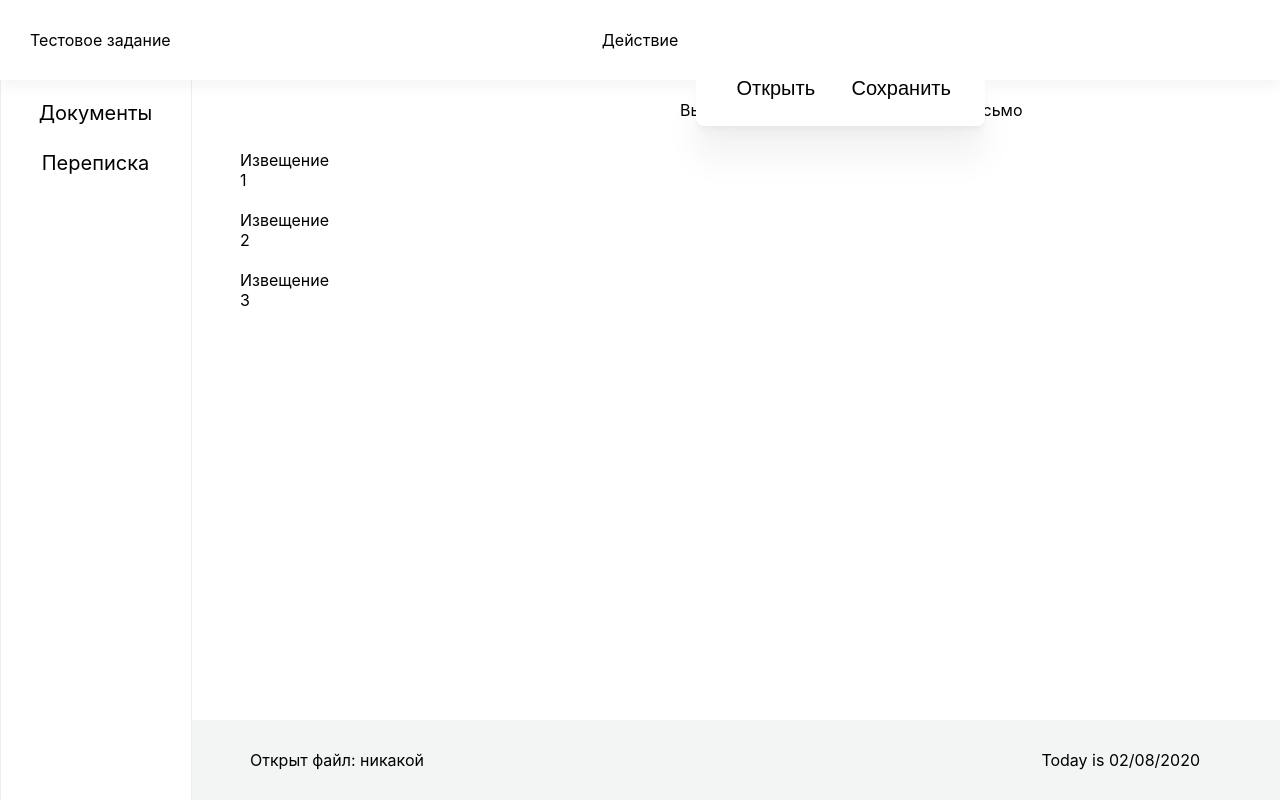
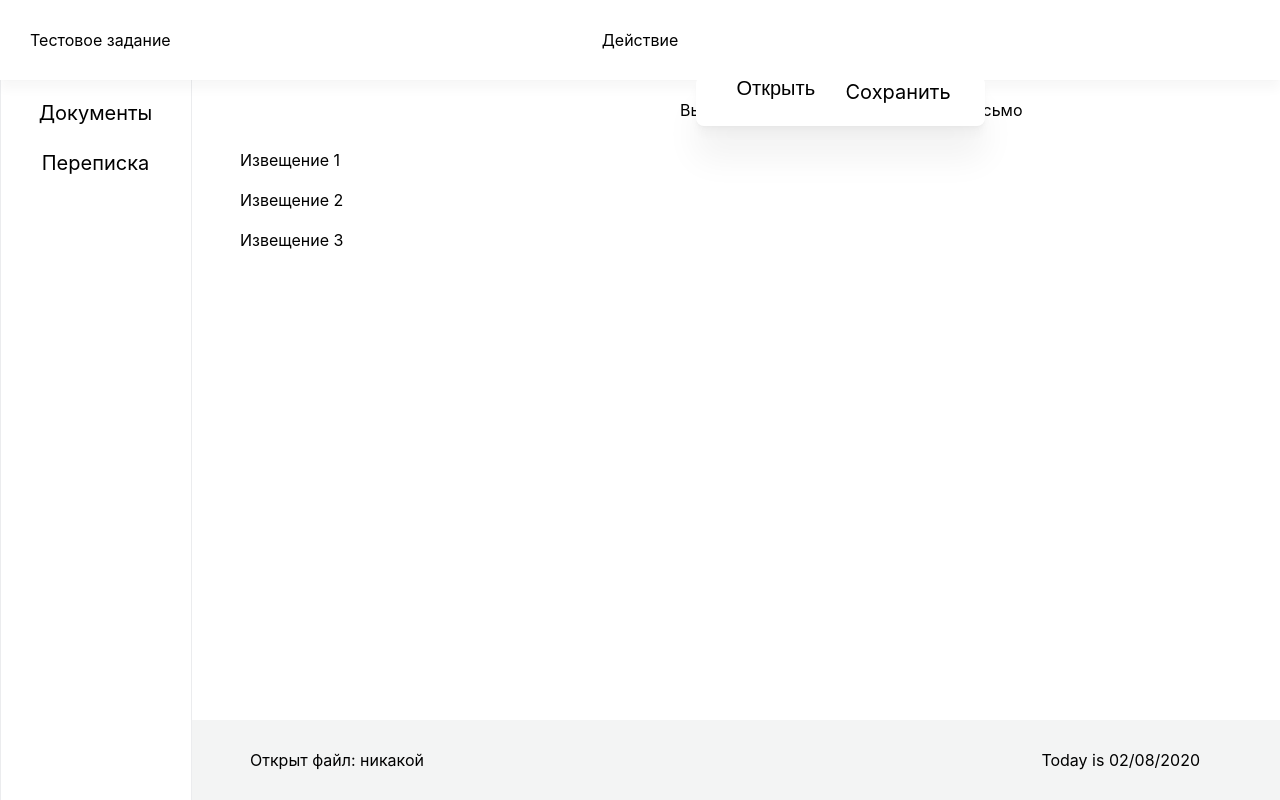
Before and after one commit to navacar/Documents, a React (Create React App) app: page /FNS in a window 1280 px wide. Both pictures are taken after a click on the element "Действие". Shown: the top 800 px of the page. Built offline with nearby package versions, Linux system fonts and the light colour scheme.

Commit message:
Open and Download

```diff
--- a/src/Components/FileContent/FileContent.css
+++ b/src/Components/FileContent/FileContent.css
@@ -15,6 +15,8 @@
 
 .docText{
     position: absolute;
-
-    top: 150px;
+    width: 1200px;
+    height: auto;
+    top: 20px;
+    left: -250px;
 }
--- a/src/Components/FileContent/FileContent.jsx
+++ b/src/Components/FileContent/FileContent.jsx
@@ -11,8 +11,7 @@ const FileContent = (props) => {
             <div className="placeHolder">
                 {placeHolder}
             </div>
-            <article className="docText">
-                {props.documentText}
+            <article id="documentTXT" className="docText">
             </article>
         </div>
     )
--- a/src/Components/Header/ActionBox/ActionBox.css
+++ b/src/Components/Header/ActionBox/ActionBox.css
@@ -31,10 +31,13 @@
 .Save{
     position: absolute;
     left: 150px;
+    top: 4px;
     cursor: pointer;
     font-size: 20px;
     border: none;
     background-color: #FFFFFF;
+    color: black;
+    text-decoration: none;
 }
 
 .actionBox :hover{
--- a/src/Components/Header/ActionBox/ActionBox.jsx
+++ b/src/Components/Header/ActionBox/ActionBox.jsx
@@ -4,6 +4,7 @@ import { loadTxtActionCreator } from '../../../State/State';
 
 const ActionBox = (props) => {
 
+    let href = "/documents/" + props.fileName
 
     let onClickOpen = () => {
         let root = document.querySelector(':root');
@@ -16,7 +17,8 @@ const ActionBox = (props) => {
     return (
         <div className="actionBox">
             <button onClick={onClickOpen} className="Open">Открыть</button>
-            <button className="Save">Сохранить</button>
+            {/* <button className="Save" href={href} download>Сохранить</button> */}
+            <a className="Save" href={href} download>Сохранить</a>
         </div>
     )
 }
--- a/src/Components/Partners/Partners.css
+++ b/src/Components/Partners/Partners.css
@@ -1,3 +1,3 @@
 .partnersFiles{
-    width: 80px
+    width: 110px
 }
--- a/src/State/State.js
+++ b/src/State/State.js
@@ -38,7 +38,7 @@ let Store = {
 
         fileName: 'никакой',
 
-        documentText: [],
+        documentText: 'Djn',
     },
 
     subscribe(observer) {
@@ -57,15 +57,18 @@ let Store = {
 
     loadTxt() {
 
-        fetch("/documents/" + this._State.fileName)
+        let text = fetch("/documents/" + this._State.fileName)
             .then(function (responce) {
                 return responce.text()
             })
             .then(function (data) {
-                this._State.documentText = data;
-                console.log(this._State.documentText)
-                this._callSubscriber()
+                document.getElementById('documentTXT').innerHTML = data
             })
+
+            console.log(text)
+        this._State.documentText = text
+        this._callSubscriber()
+
     },
 
 
```
